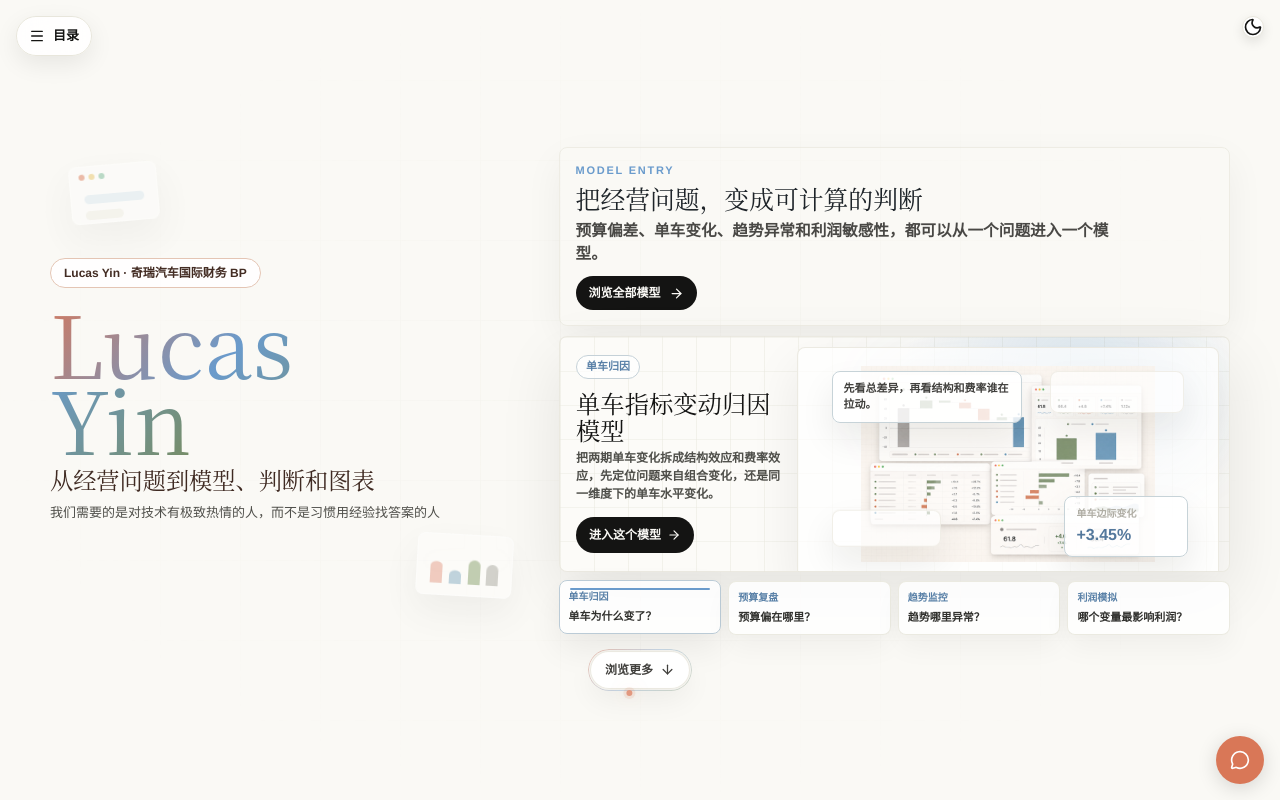
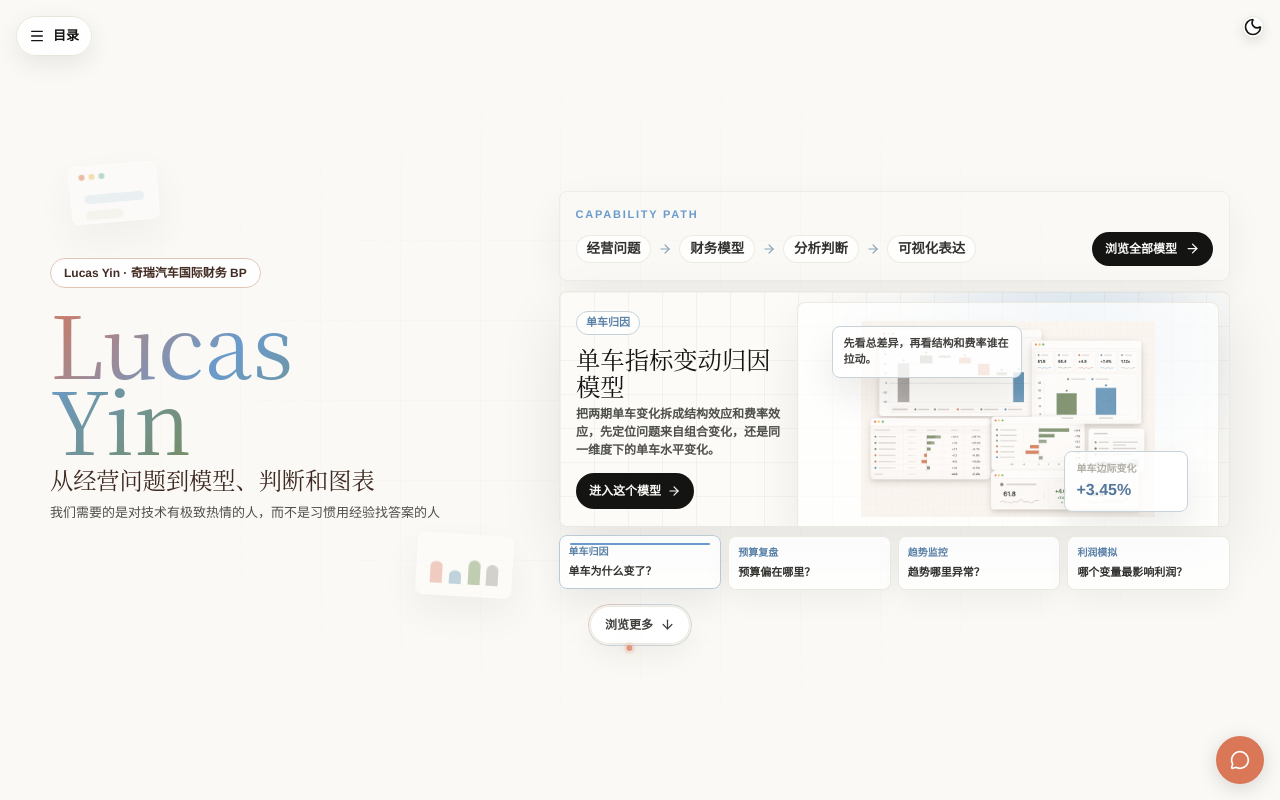
Before and after one commit to yinpengtao2002-ai/yinpengtao2002-ai.github.io, a Next.js app: page / in a window 1280 px wide. Shown: the top 800 px of the page. Built offline with nearby package versions, Linux system fonts and the light colour scheme.

Commit message:
Refine homepage model path and previews

```diff
--- a/src/app/globals.css
+++ b/src/app/globals.css
@@ -218,6 +218,47 @@ h6 {
   font-weight: 650;
   line-height: 1.48;
   margin-top: 6px;
+}
+
+.home-hero-capability-trail {
+  display: grid;
+  align-items: center;
+  grid-template-columns: minmax(0, 1fr) auto;
+  gap: 10px 14px;
+}
+
+.home-hero-capability-trail .home-hero-kicker {
+  grid-column: 1 / -1;
+  margin-bottom: -1px;
+}
+
+.home-hero-path-row {
+  display: flex;
+  align-items: center;
+  flex-wrap: wrap;
+  gap: 7px;
+  min-width: 0;
+}
+
+.home-hero-path-step {
+  display: inline-flex;
+  align-items: center;
+  justify-content: center;
+  min-height: 28px;
+  border: 1px solid color-mix(in srgb, var(--border) 78%, transparent);
+  border-radius: 999px;
+  background: color-mix(in srgb, var(--card) 72%, transparent);
+  color: color-mix(in srgb, var(--foreground) 82%, var(--muted));
+  font-size: clamp(0.82rem, 1.05vw, 0.94rem);
+  font-weight: 800;
+  padding: 0 10px;
+}
+
+.home-hero-path-arrow {
+  width: 14px;
+  height: 14px;
+  color: color-mix(in srgb, var(--accent-secondary) 60%, var(--muted));
+  flex: 0 0 auto;
 }
 
 .home-hero-title {
@@ -475,32 +516,6 @@ h6 {
   pointer-events: none;
   user-select: none;
   -webkit-user-drag: none;
-}
-
-.home-hero-stage-glass {
-  position: absolute;
-  z-index: 3;
-  border: 1px solid color-mix(in srgb, var(--border) 62%, transparent);
-  border-radius: 8px;
-  background: color-mix(in srgb, var(--card) 62%, transparent);
-  box-shadow: 0 16px 34px rgba(20, 20, 19, 0.08);
-  pointer-events: none;
-  animation: homeHeroStageFloat 6.4s ease-in-out infinite;
-}
-
-.home-hero-stage-glass-main {
-  right: 8%;
-  top: 10%;
-  width: 32%;
-  height: 18%;
-}
-
-.home-hero-stage-glass-side {
-  left: 8%;
-  bottom: 12%;
-  width: 26%;
-  height: 16%;
-  animation-delay: -2.1s;
 }
 
 .home-hero-stage-float {
@@ -632,16 +647,6 @@ h6 {
     opacity: 1;
     transform: translate3d(0, 0, 0) scale(1);
     filter: blur(0);
-  }
-}
-
-@keyframes homeHeroStageFloat {
-  0%,
-  100% {
-    transform: translate3d(0, 0, 0);
-  }
-  50% {
-    transform: translate3d(0, -7px, 0);
   }
 }
 
@@ -2262,6 +2267,27 @@ h6 {
     padding: 0.76rem 0.85rem;
   }
 
+  .home-hero-capability-trail {
+    display: grid;
+    grid-template-columns: 1fr;
+    gap: 8px;
+  }
+
+  .home-hero-path-row {
+    gap: 5px;
+  }
+
+  .home-hero-path-step {
+    min-height: 25px;
+    font-size: 11px;
+    padding-inline: 8px;
+  }
+
+  .home-hero-path-arrow {
+    width: 12px;
+    height: 12px;
+  }
+
   .home-hero-kicker {
     font-size: 10px;
     margin-bottom: 7px;
@@ -2360,7 +2386,6 @@ h6 {
     padding: 8px;
   }
 
-  .home-hero-stage-glass,
   .home-hero-stage-float-note {
     display: none;
   }
@@ -3339,7 +3364,6 @@ h6 {
   .home-hero-continue-runner,
   .home-hero-stage-copy,
   .home-hero-stage-preview,
-  .home-hero-stage-glass,
   .home-hero-stage-scan,
   .home-hero-stage-tab,
   .home-hero-question-card,
--- a/src/components/home/CapabilityHero.tsx
+++ b/src/components/home/CapabilityHero.tsx
@@ -83,12 +83,17 @@ export default function CapabilityHero() {
             className="home-hero-right"
           >
             <div className="home-hero-right-stack">
-              <div className="home-hero-copy-card">
-                <p className="home-hero-kicker">Model Entry</p>
-                <h2 className="home-hero-headline">
-                  <span className="home-headline-mark">把经营问题，变成可计算的判断</span>
-                  <span className="home-headline-line">预算偏差、单车变化、趋势异常和利润敏感性，都可以从一个问题进入一个模型。</span>
-                </h2>
+              <div className="home-hero-copy-card home-hero-capability-trail" aria-label="能力链路">
+                <p className="home-hero-kicker">Capability Path</p>
+                <div className="home-hero-path-row">
+                  <span className="home-hero-path-step">经营问题</span>
+                  <ArrowRight className="home-hero-path-arrow" />
+                  <span className="home-hero-path-step">财务模型</span>
+                  <ArrowRight className="home-hero-path-arrow" />
+                  <span className="home-hero-path-step">分析判断</span>
+                  <ArrowRight className="home-hero-path-arrow" />
+                  <span className="home-hero-path-step">可视化表达</span>
+                </div>
                 <Link href="#finance" className="home-primary-action" onClick={handleBrowseMore}>
                   浏览全部模型 <ArrowRight style={{ width: 15, height: 15 }} />
                 </Link>
--- a/src/components/home/HeroModelStage.tsx
+++ b/src/components/home/HeroModelStage.tsx
@@ -93,8 +93,6 @@ export default function HeroModelStage() {
             sizes="(max-width: 768px) 92vw, 520px"
             className="home-hero-stage-image"
           />
-          <div className="home-hero-stage-glass home-hero-stage-glass-main" aria-hidden="true" />
-          <div className="home-hero-stage-glass home-hero-stage-glass-side" aria-hidden="true" />
           <div className="home-hero-stage-float home-hero-stage-float-metric">
             <span>{activeStage.metricLabel}</span>
             <strong>{activeStage.metricValue}</strong>
--- a/src/components/home/HomeFinanceSection.tsx
+++ b/src/components/home/HomeFinanceSection.tsx
@@ -212,10 +212,10 @@ export default function HomeFinanceSection() {
         >
           <div className="home-finance-title-card">
             <h2 className="home-finance-title">
-              选择你正在面对的经营问题
+              问题驱动的模型库
             </h2>
             <p className="home-finance-intro">
-              四个模型，对应四类经营判断；从复盘、归因、趋势和情景推演开始选择。
+              这里收录的是我自己搭建并持续打磨的财务模型和分析工具，适合从复盘、归因、趋势和情景推演开始使用。
             </p>
           </div>
           <Link href="/finance" className="home-finance-library-link" aria-label="查看完整财务模型列表">
```
Also changed, not shown: 1 other file (tests, documents, lock files or other folders).
